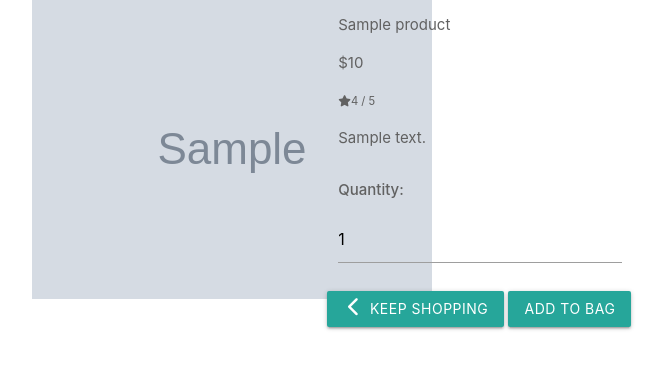
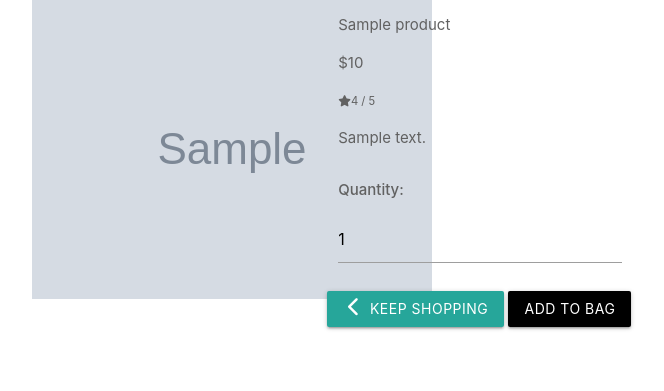
Before and after one commit to misza80/CI_project4_CastleVapes, a Django app: template products/templates/products/product_detail.html in a window 1280 px wide. Shown: the part 196-587 px from the top of the page, without its empty margins (313-977 px from the left). Run offline with Django 3.2, Linux system fonts and the light colour scheme; the template is opened without the code that fills it: most values are stand-ins (such as "Sample title", 1, 10 or a date in 2020); grey boxes marked "Sample" are stand-in pictures; some libraries are stand-ins or nearby versions.

Commit message:
renamed button class

```diff
--- a/products/templates/products/product_detail.html
+++ b/products/templates/products/product_detail.html
@@ -3,21 +3,19 @@
 
 {% block content %}
     <h2>Products</h2>
-    <div class="container col s12 m10 grey-text text-darken-2 content-container ">
+    <div class="container col s12 m10 grey-text text-darken-2 content-container">
         <div class="row">
             <div class="col s12 m4 offset-m2">
-                <div>
                     {% if product.image %}
                         <a href="{{ product.image.url }}" target="_blank">
-                            <img class="card-img-top img-fluid" src="{{ product.image.url }}" alt="{{ product.name }}">
+                            <img  src="{{ product.image.url }}" alt="{{ product.name }}">
                         </a>
                     {% else %}
                         <a href="">
-                            <img class="card-img-top img-fluid" src="{{ MEDIA_URL }}noimage.png"
+                            <img  src="{{ MEDIA_URL }}noimage.png"
                                  alt="{{ product.name }}">
                         </a>
                     {% endif %}
-                </div>
             </div>
             <div class="col s12 m4">
                 <div>
@@ -35,14 +33,12 @@
                             <div class="row">
                                 <div class="col s12">
                                     <p><strong>Quantity:</strong></p>
-                                    <div class="form-group w-50">
                                         <div class="input-group">
                                             <input class="form-control qty_input" type="number" name="quantity"
                                                    value="1"
                                                    min="1" max="99" data-item_id="{{ product.id }}"
                                                    id="id_qty_{{ product.id }}">
                                         </div>
-                                    </div>
                                 </div>
                             </div>
                             <div class="row">
@@ -51,9 +47,9 @@
                                     <span class="icon">
                                         <i class="fas fa-chevron-left"></i>
                                     </span>
-                                        <span class="text-uppercase">Keep Shopping</span>
+                                        <span>Keep Shopping</span>
                                     </a>
-                                    <input type="submit" class="btn btn-black rounded-0 text-uppercase mt-5"
+                                    <input type="submit" class="btn blackbutton"
                                            value="Add to Bag">
                                 </div>
                             </div>
```
